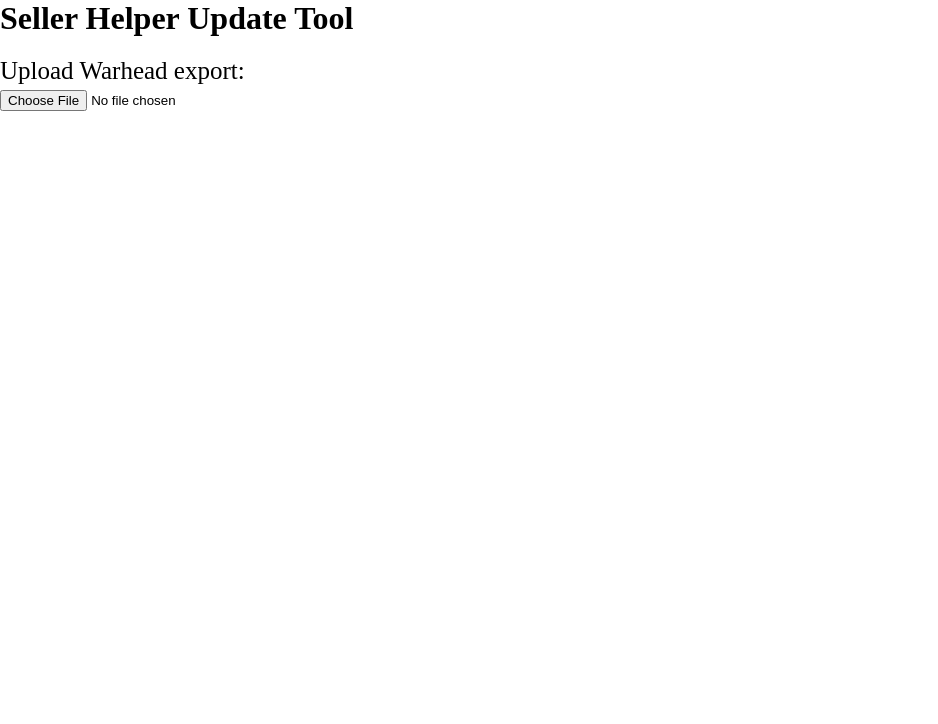
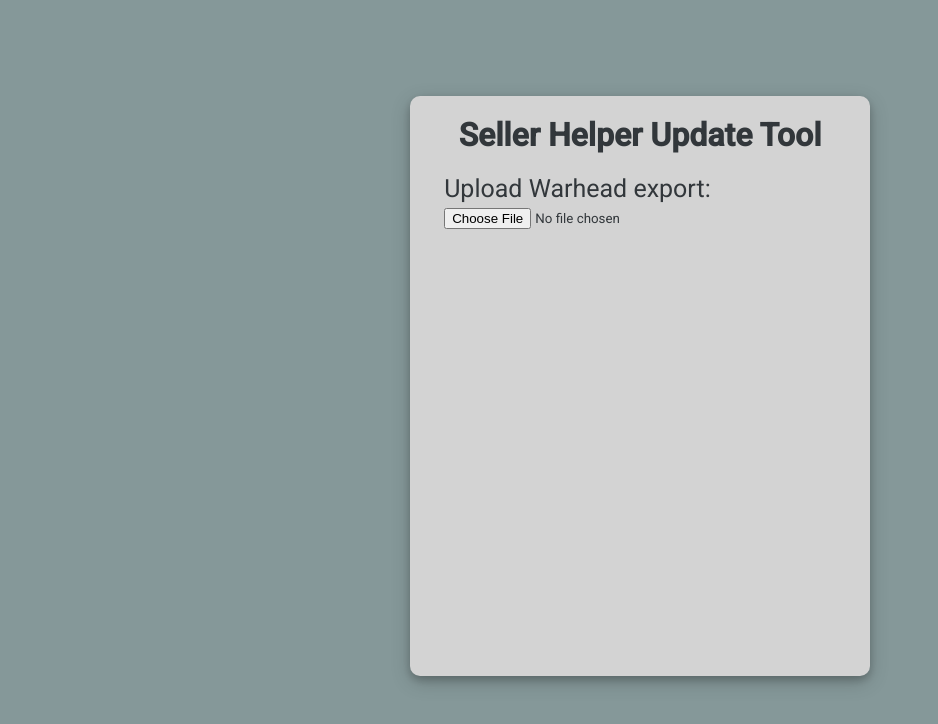
Before and after one commit to mrfannin/seller-helper-update-tool, a Vue app: page / in a window 1280 px wide. Shown: the top 724 px of the page, without its empty margins (0-938 px from the left). Built offline with nearby package versions, Linux system fonts and the light colour scheme.

Commit message:
testing on warhead

```diff
--- a/package.json
+++ b/package.json
@@ -10,6 +10,7 @@
   "dependencies": {
     "@google-cloud/storage": "^6.10.0",
     "@zip.js/zip.js": "^2.6.84",
+    "file-saver": "^2.0.5",
     "papaparse": "^5.4.1",
     "vue": "^3.2.47"
   },
--- a/src/App.vue
+++ b/src/App.vue
@@ -3,6 +3,7 @@
 </script>
 
 <template>
+  <div id="app">
     <header>
       <h1>Seller Helper Update Tool</h1>
     </header>
@@ -10,7 +11,29 @@
     <main>
       <UpdateTool></UpdateTool>
     </main>
+  </div>
 </template>
 
 <style scoped>
+  #app {
+    position: fixed;
+    left: 32%;
+    top: 12%;
+    width: 36%;
+    height: 70%;
+    margin: auto;
+    background-color: #D3D3D3;
+    padding-top: 20px;
+    border-radius: 10px;
+    box-shadow: 0 4px 8px 0 rgba(0, 0, 0, 0.2), 0 6px 20px 0 rgba(0, 0, 0, 0.19);
+  }
+
+  header {
+    text-align: center;
+  }
+
+  main {
+    width: 85%;
+    margin: auto;
+  }
 </style>
--- a/src/assets/main.css
+++ b/src/assets/main.css
@@ -34,7 +34,15 @@
   }
 } */
 
+@import url('https://fonts.googleapis.com/css2?family=Roboto:wght@400;500&display=swap');
+
 * {
   margin: 0;
   padding: 0;
+  color: #32373B;
+  font-family: 'Roboto', sans-serif;;
 }
+
+body {
+  background-color: #859899;
+}
--- a/src/components/UpdateTool.vue
+++ b/src/components/UpdateTool.vue
@@ -2,6 +2,8 @@
 import FileUpload from './FileUpload.vue';
 import SellerHelperDownload from './SellerHelperDownload.vue';
 import { ref } from 'vue';
+import { saveAs } from 'file-saver';
+import * as Papa from 'papaparse';
 
 // user spreadsheet, brought in from File Upload component
 const userData = ref(null);
@@ -28,9 +30,12 @@
 
   });
 
+  let updatedCSV = new Blob([Papa.unparse(updatedData)], {type:"text/csv"});
+
   console.log("UPDATED DATA");
-  console.log(updatedData);
+  console.log(updatedCSV);
 
+  saveAs(updatedCSV, 'updated-seller-helper');
 
 }
 
```
Also changed, not shown: 6 other files (tests, documents, lock files or other folders). Lines whose indentation alone changed are shown as unchanged.
